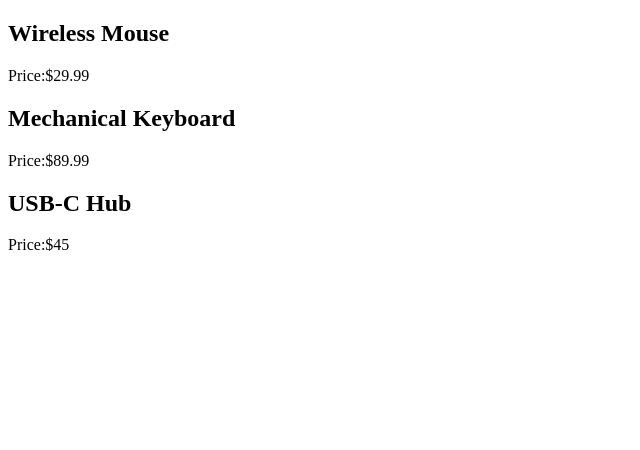
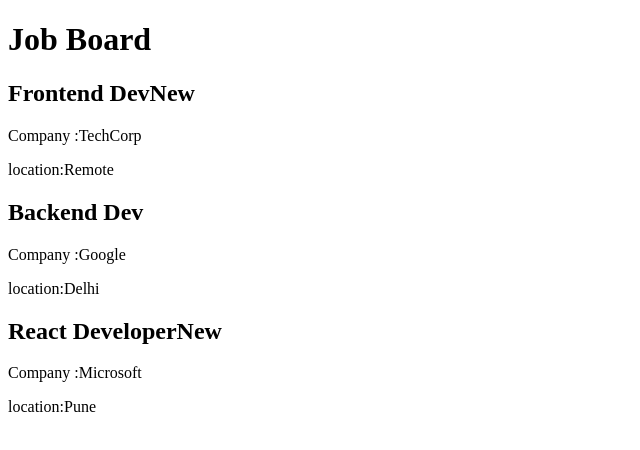
Before and after one commit to akanshakumari25-bot/react, a React (Vite) app: page / in a window 1280 px wide. Shown: the top 450 px of the page, without its empty margins (0-640 px from the left). Built offline with nearby package versions, Linux system fonts and the light colour scheme.

Commit message:
updated code

```diff
--- a/src/App.jsx
+++ b/src/App.jsx
@@ -1,43 +1,50 @@
-import ProductCard from "./components/Product";
+import JobCard from "./components/JobCard"
 
-const products =[
-{
-    id: 101,
-    name: "Wireless Mouse",
-    price: 29.99,
+
+
+const Jobs =[
+
+{ id: 1,
+  title: "Frontend Dev",
+  company: "TechCorp",
+  location: "Remote",
+  isNew: true,
 },
-{
-  id: 102,
-  name: "Mechanical Keyboard",
-  price: 89.99
+{ id: 2,
+  title: "Backend Dev",
+  company: "Google",
+   location: "Delhi",
+   isNew: false,
   },
-{
-   id: 103,
-    name: "USB-C Hub",
-    price: 45.00
-
+  { id: 3,
+    title: "React Developer",
+    company: "Microsoft",
+    location: "Pune",
+    isNew: true,
    },
 
 ]
 
 
-function App() {
+function JobBoard() {
   return (
   <div>
-
-      <div className="products">
-        {products.map((product) => (
-          <div key={product.id}>
-            <ProductCard
-              name={product.name}
-              price={product.price}
+    <h1>Job Board</h1>
+     {Jobs.map((job) => (
+      <JobCard key={job.id}
+      title={job.title}
+      company={job.company}
+      location={job.location}
+       isNew={job.isNew}
        />
-          </div>
       ))}
-      </div>
       </div>
       );
     }
 
+    function App() {
+      return <JobBoard
+       />;
+     }
 
      export default App;
--- /dev/null
+++ b/src/components/JobCard.jsx
@@ -0,0 +1,21 @@
+function JobCard( {title , company, location,isNew}){
+return(
+    <div>
+        <h2>{title}
+        {isNew && <span>New</span>}
+        </h2>
+        <p>Company :{company}</p>
+        <p>location:{location}</p>
+
+
+    </div>
+
+
+
+)
+
+
+}
+
+
+export default JobCard;
--- a/src/components/Product.jsx
+++ /dev/null
@@ -1,13 +0,0 @@
-function ProductCard({name,price}){
-return (
-    <div>
-       <h2>{name}</h2>
-       <p>Price:${price}</p>
-
-
-    </div>
-)
-
-}
-
-export default ProductCard;
```
Lines whose indentation alone changed are shown as unchanged.
